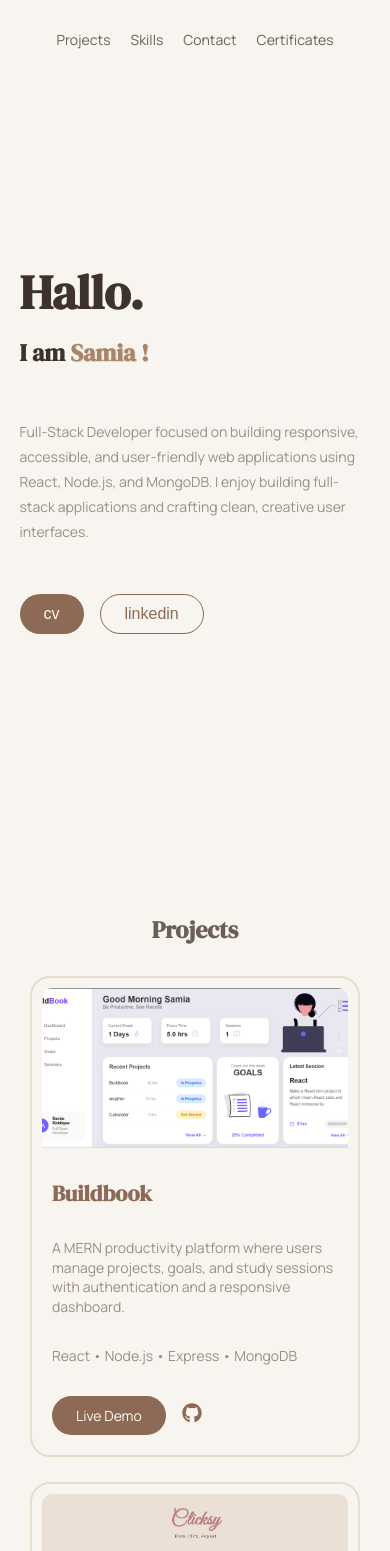
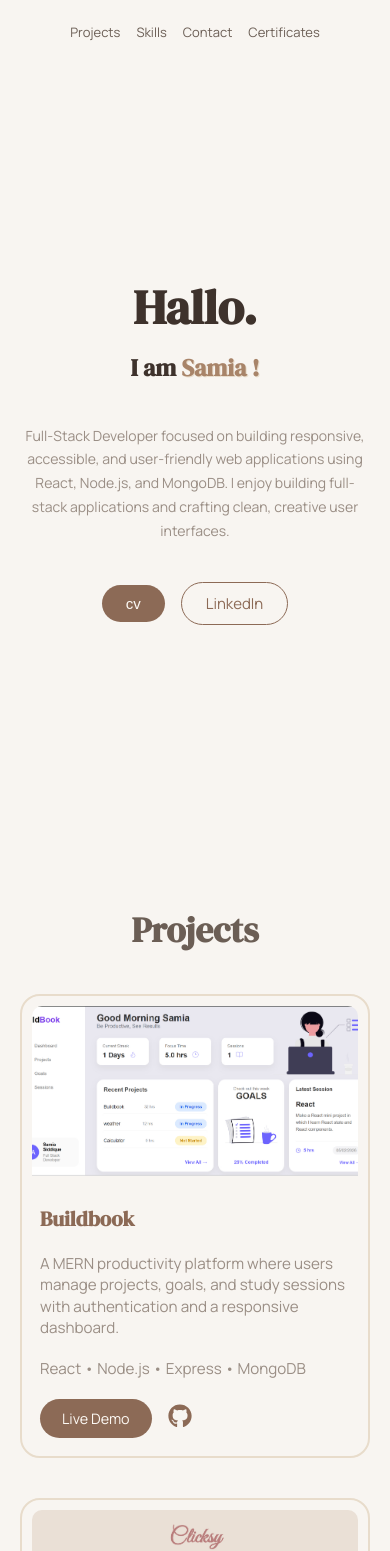
Before and after one commit to samia-siddique/Samia-Portfolio, a React app in the folder portfolio/: page / in a window 390 px wide. Shown: the top 1551 px of the page. Built offline with nearby package versions, Linux system fonts and the light colour scheme; the HTML template or start-up script is replaced by a standard one.

Commit message:
Make portfolio responsive for mobile devices

```diff
--- a/portfolio/src/components/Footer/Footer.css
+++ b/portfolio/src/components/Footer/Footer.css
@@ -127,19 +127,57 @@ padding-left: 20%;
 }
 
 @media (max-width: 768px) {
+
+    .footer {
+        padding: 80px 20px 10px;
+    }
+
     .footer-container {
-    grid-template-columns: 1fr;
+        flex-direction: column;
         gap: 50px;
+        align-items: center;
+
+    }
+
+    .left-side,
+    .right-side {
+        width: 100%;
+        padding: 0;
     }
 
     .left-side {
-    padding-right: 0;
-    padding-bottom: 40px;
         border-right: none;
         border-bottom: 1px solid var(--beige);
+        padding-bottom: 40px;
     }
 
-  .right-side {
-    padding-left: 0;
+    .footer h2 {
+        font-size: 1.8rem;
+          margin-left: 10%;
+           margin-bottom: 28px;
+    }
+
+    .certificate-item {
+        padding-bottom: 18px;
+        margin-left: 10%;
+    }
+
+    .certificate-item a {
+        font-size: 0.95rem;
+    }
+
+    .right-side a {
+        margin-bottom: 18px;
+        font-size: 0.95rem;
+          margin-left: 10%;
+    }
+
+    .copyright {
+        margin-top: 30px;
+        padding: 25px 15px;
+    }
+
+    .copyright p {
+        font-size: 0.85rem;
     }
 }
--- a/portfolio/src/components/Hero/Hero.css
+++ b/portfolio/src/components/Hero/Hero.css
@@ -70,10 +70,12 @@
     box-shadow: 0 10px 30px rgba(62, 50, 44, 0.08);
 }
 
-
 @media (max-width: 768px) {
     .hero {
         margin-top: 20px;
+        min-height: calc(100vh - 60px);
+        text-align: center;
+        align-items: center;
     }
 
     .hero h1 {
@@ -86,10 +88,17 @@
 
     .hero p {
         font-size: 14px;
+        margin: 20px 0;
+        line-height: 1.7;
+    }
+
+    .hero-btns {
+        align-items: center;
     }
 
     .cv-btn,
     .linkedin-btn {
         padding: 10px 24px;
+        font-size: 15px;
     }
 }
--- a/portfolio/src/components/Hero/Hero.jsx
+++ b/portfolio/src/components/Hero/Hero.jsx
@@ -47,7 +47,14 @@ const Hero = () => {
 
                 <div className="hero-btns">
                     <button className='cv-btn'>cv</button>
-                    <button className='linkedin-btn'> <a href="https://www.linkedin.com/in/samia-siddique/"> linkedin </a></button>
+                        <a
+                            href="https://www.linkedin.com/in/samia-siddique/"
+                            target="_blank"
+                            rel="noopener noreferrer"
+                            className="linkedin-btn"
+                        >
+                            LinkedIn
+                        </a>
                 </div>
             </div>
         </>
--- a/portfolio/src/components/Navbar/Navbar.css
+++ b/portfolio/src/components/Navbar/Navbar.css
@@ -11,8 +11,15 @@ ul {
 }
 
 @media (max-width: 768px) {
-    ul{
-        gap: 20px;
-        font-size: 14px;
+    nav {
+        margin-top: 20px;
+    }
+
+    ul {
+        gap: 16px;
+    }
+
+    li a {
+        font-size: 13px;
     }
 }
--- a/portfolio/src/components/Projects/Projects.css
+++ b/portfolio/src/components/Projects/Projects.css
@@ -91,31 +91,50 @@
 }
 
 @media (max-width: 768px) {
-    .project-cards {
-        grid-template-columns: repeat(1, 1fr);
-        margin-top: 30px;
-        justify-items: center;
+    .projects {
+        padding: 60px 20px;
     }
 
     .projects h2 {
-        font-size: 1.5rem;
+        font-size: 2.2rem;
+    }
+
+    .project-cards {
+        grid-template-columns: 1fr;
+        justify-items: center;
+        gap: 40px;
+        margin-top: 40px;
     }
 
     .project-card {
-        width: 330px;
+        width: 100%;
+        max-width: 350px;
+        min-height: auto;
+    }
 
+    .project-card img {
+        height: 190px;
+    }
+
+    .card-container {
+        padding: 18px;
+        gap: 20px;
+    }
+
+    .card-container h3 {
+        font-size: 1.3rem;
+    }
+
+    .card-container p {
+        font-size: 0.95rem;
     }
 
     .live-demo {
-        padding: 10px 24px;
+        padding: 10px 22px;
+        font-size: 0.9rem;
     }
 
     .icon {
-        font-size: 20px;
+        font-size: 24px;
     }
-
-    .card-container p {
-        font-size: 14px;
-    }
-
 }
--- a/portfolio/src/components/Skills/Skills.css
+++ b/portfolio/src/components/Skills/Skills.css
@@ -40,3 +40,34 @@
     height: 60px;
     object-fit: contain;
 }
+
+
+@media (max-width: 768px) {
+
+    .skills {
+        padding: 60px 20px;
+    }
+
+    .skills h2 {
+        font-size: 2.2rem;
+        margin-bottom: 40px;
+    }
+
+
+    .skills-container {
+        grid-template-columns: repeat(3, 1fr);
+        gap: 20px;
+        margin-left: 10%;
+    }
+
+    .skill-card {
+        width: 65px;
+        height: 60px;
+        border-radius: 14px;
+    }
+
+    .skill-card img {
+        width: 35px;
+        height: 35px;
+    }
+}
```
Lines whose indentation alone changed are shown as unchanged.
